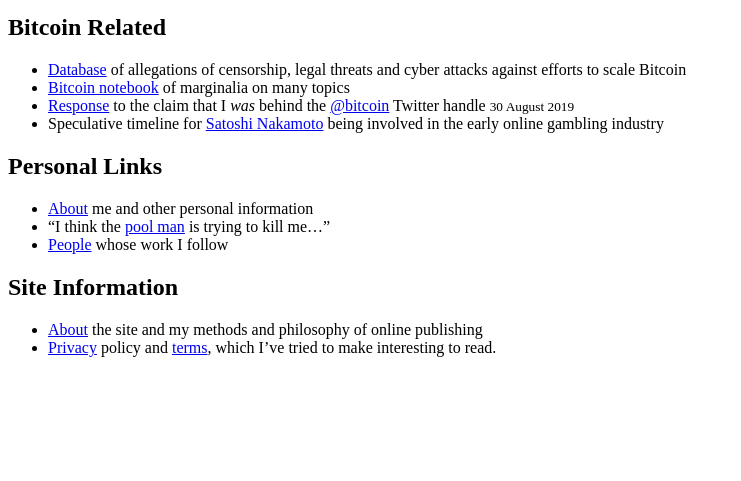
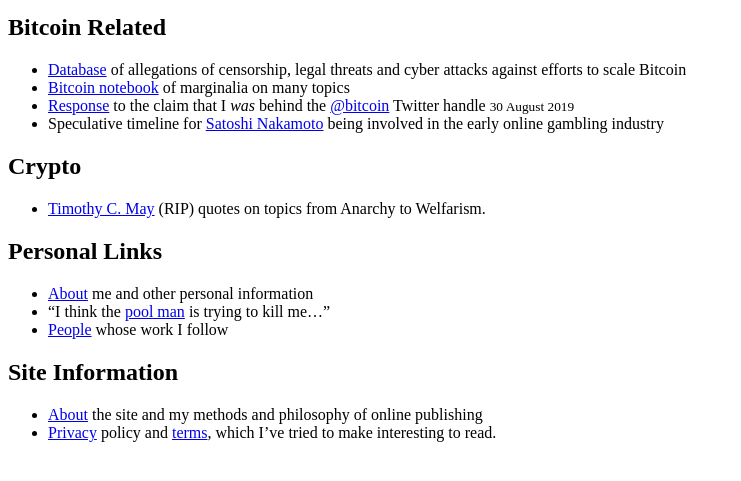
Before and after one commit to makgill/deryk, a Jekyll site: the page built from index.md, in a window 1280 px wide, cut to the strip 315-796 px from the top of the page. Shown: the whole strip, without its empty margins (0-741 px from the left). Built offline with Jekyll 4.4.1, drawn with Linux system fonts in a browser that asks for light colours.

Commit message:
Update index.md

```diff
--- a/index.md
+++ b/index.md
@@ -19,6 +19,10 @@
 - [Response](/) to the claim that I *was* behind the [@bitcoin](https://twitter.com/bitcoin) Twitter handle <small>30 August 2019</small>
 - Speculative timeline for [Satoshi Nakamoto](/) being involved in the early online gambling industry
 
+## Crypto
+
+- [Timothy C. May](/) (RIP) quotes on topics from Anarchy to Welfarism.
+
 ## Personal Links
 
 - [About](/) me and other personal information
```
